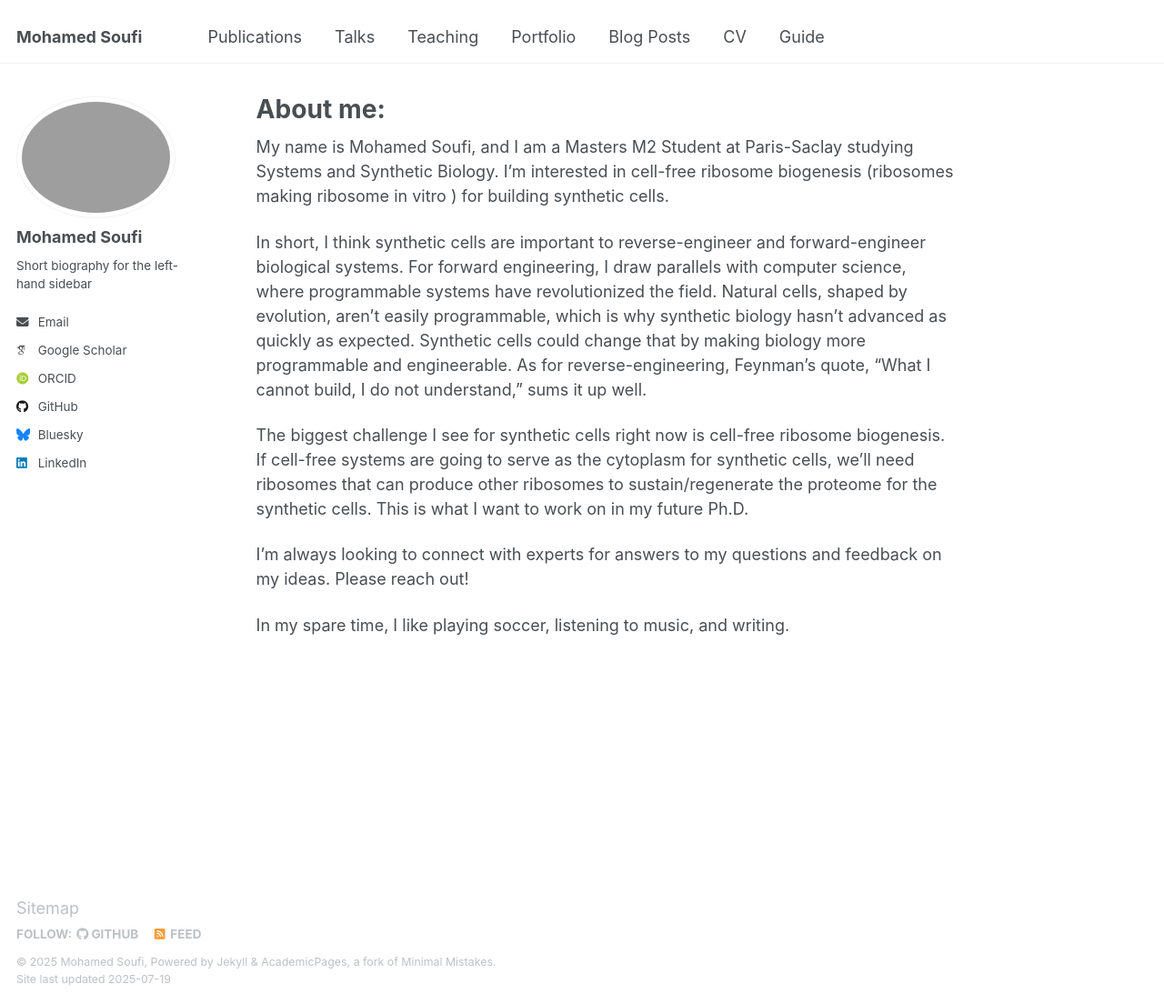
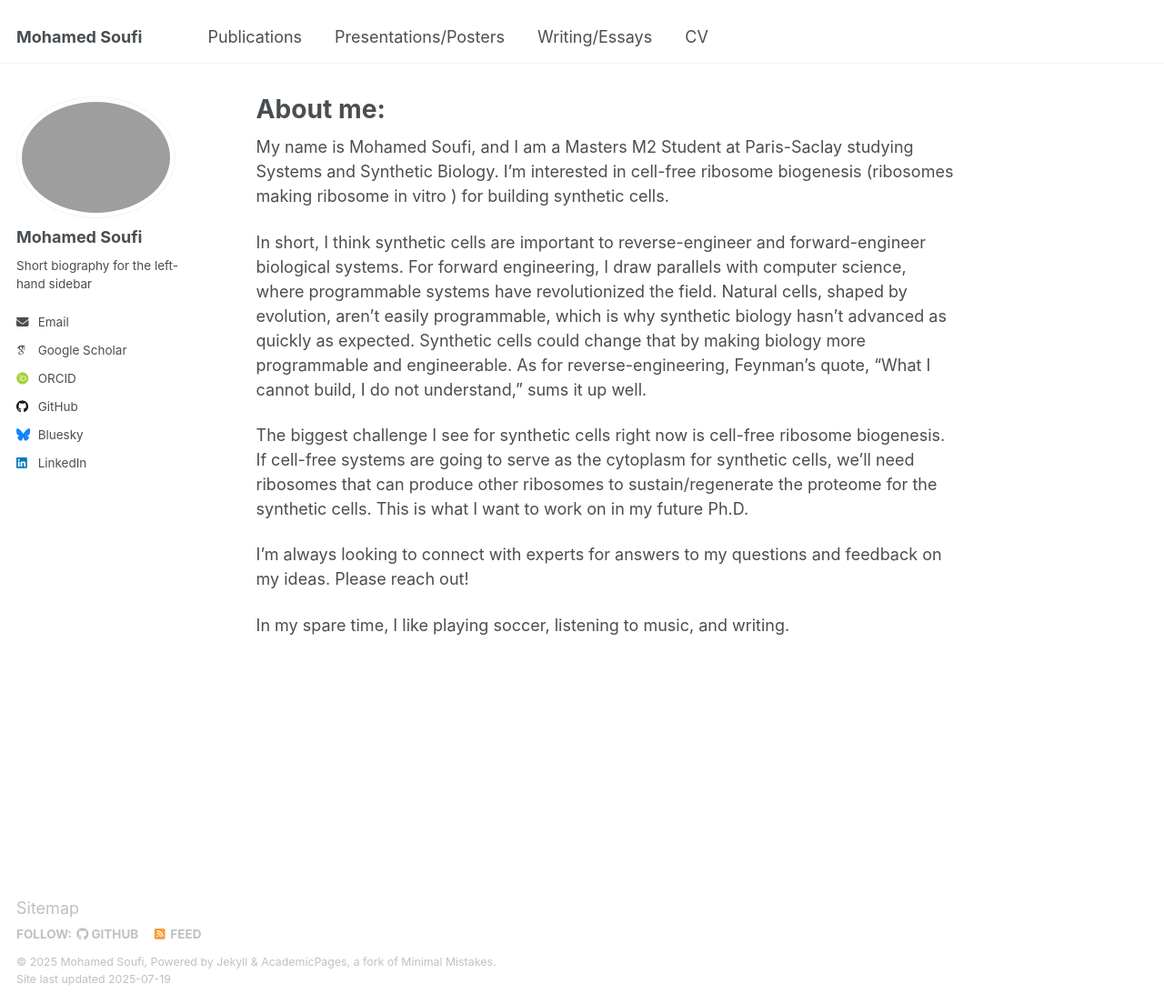
Before and after one commit to msoufi1453/msoufi1453.github.io, a Jekyll site: the page built from _pages/about.md, in a window 1280 px wide and 1104 px high. Shown: the whole window at 91% size. Built offline with Jekyll 4.4.1, drawn with Linux system fonts in a browser that asks for light colours; some web fonts are replaced.

Commit message:
updated navigation

```diff
--- a/_data/navigation.yml
+++ b/_data/navigation.yml
@@ -8,20 +8,11 @@ main:
   - title: "Publications"
     url: /publications/
 
-  - title: "Talks"
+  - title: "Presentations/Posters"
+    url: /presentations/
+
+  - title: "Writing/Essays"
     url: /talks/
-
-  - title: "Teaching"
-    url: /teaching/
-
-  - title: "Portfolio"
-    url: /portfolio/
-
-  - title: "Blog Posts"
-    url: /year-archive/
 
   - title: "CV"
     url: /cv/
-
-  - title: "Guide"
-    url: /markdown/
```
